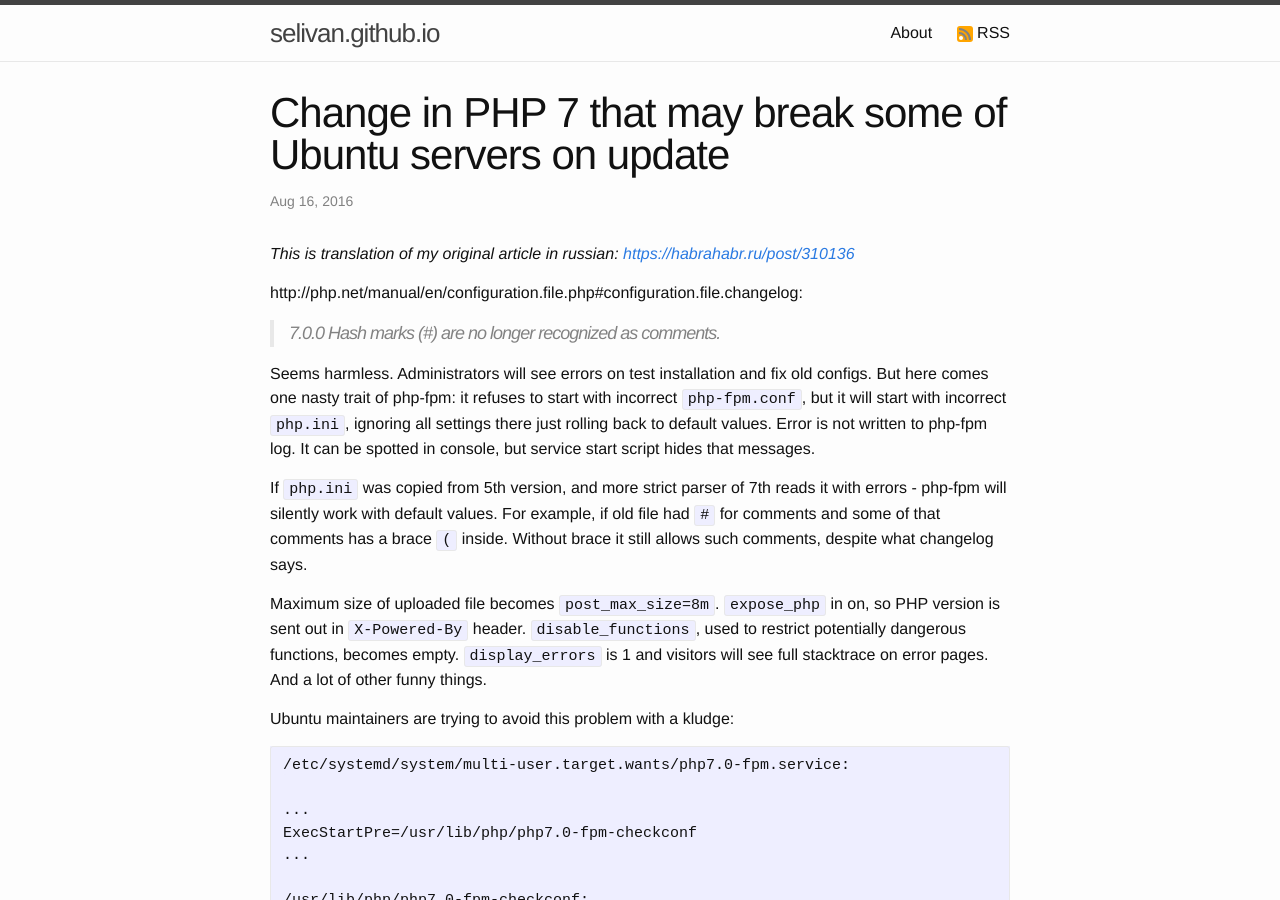
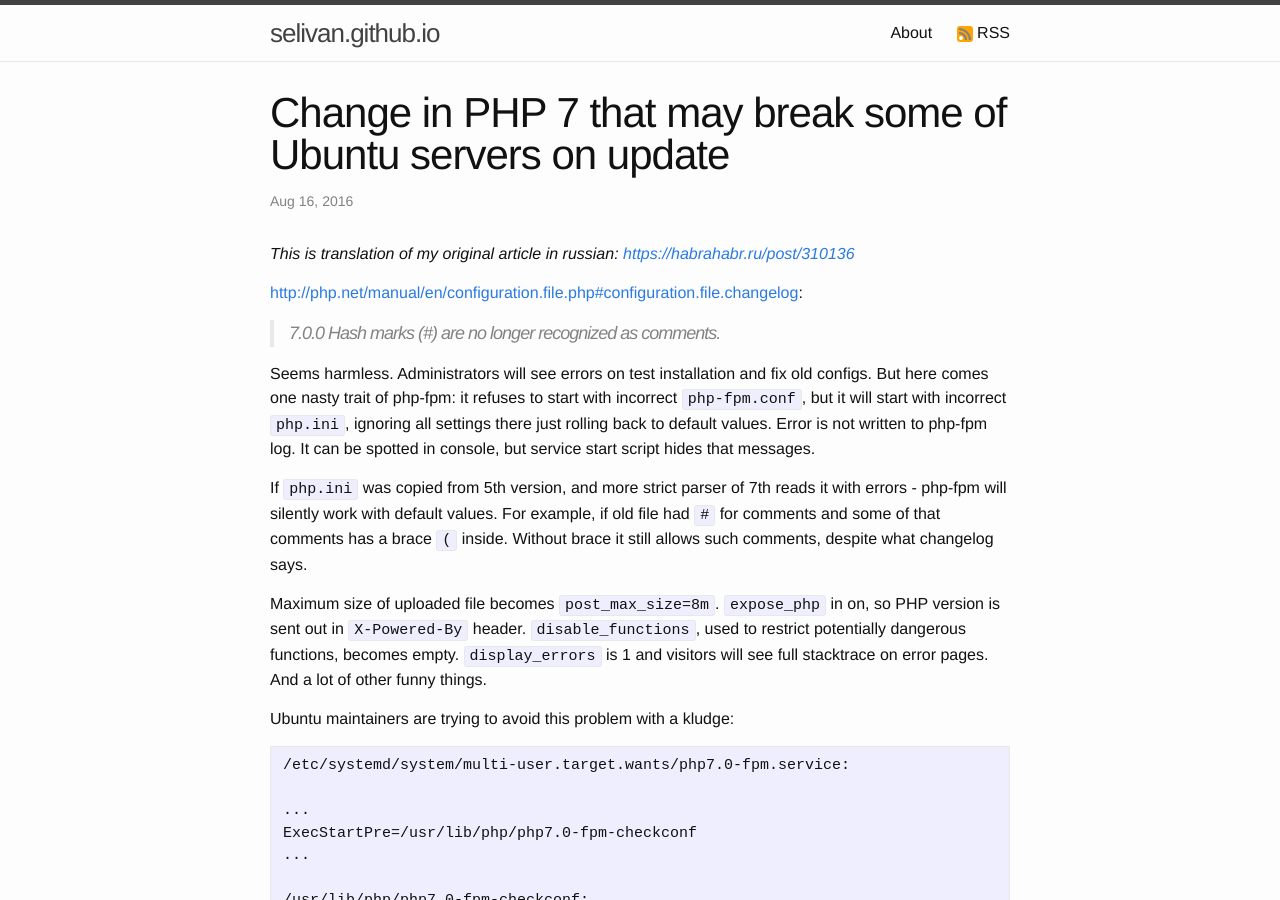
Before and after one commit to selivan/selivan.github.io, a Jekyll site: the page built from _posts/2016-08-16-php7-change-may-break-some-ubuntu-servers-on-update.md, in a window 1280 px wide and 900 px high. Built offline with Jekyll 4.4.1, drawn with Linux system fonts in a browser that asks for light colours; comment, search, counter and statistics services are not loaded; some of the changed lines change nothing that is shown.

Commit message:
fix link

```diff
--- a/_posts/2016-08-16-php7-change-may-break-some-ubuntu-servers-on-update.md
+++ b/_posts/2016-08-16-php7-change-may-break-some-ubuntu-servers-on-update.md
@@ -5,7 +5,7 @@ tags: [php,ubuntu]
 ---
 *This is translation of my original article in russian: [https://habrahabr.ru/post/310136](https://habrahabr.ru/post/310136)*
 
-http://php.net/manual/en/configuration.file.php#configuration.file.changelog:
+[http://php.net/manual/en/configuration.file.php#configuration.file.changelog](http://php.net/manual/en/configuration.file.php#configuration.file.changelog):
 
 > 7.0.0 Hash marks (#) are no longer recognized as comments.
 
```
